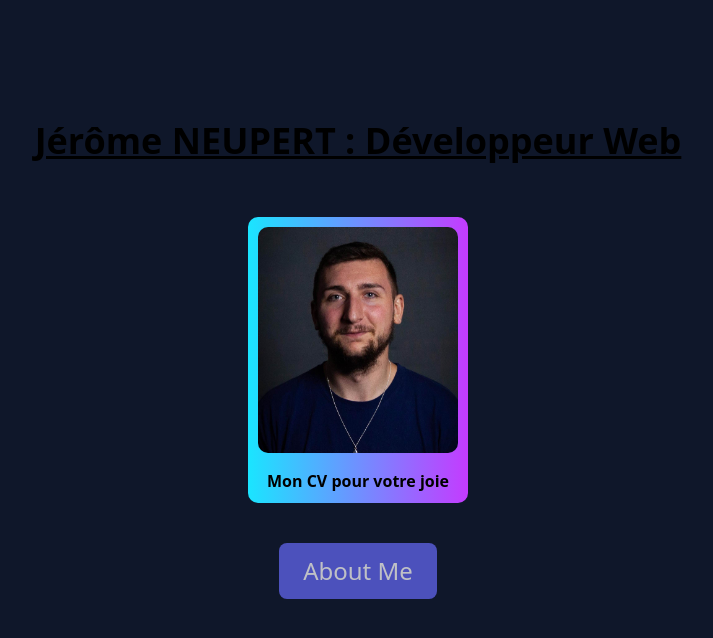
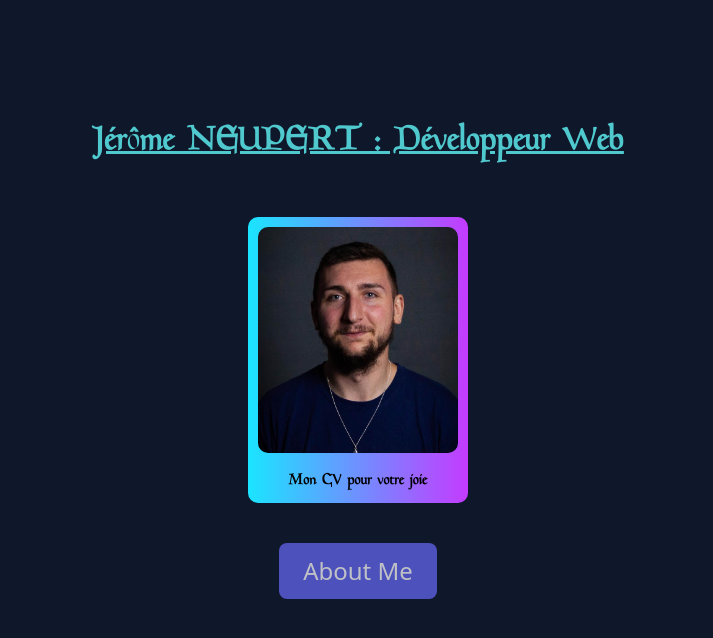
Before and after one commit to Elfspectrals/portfolioV2, a React (Create React App) app in the folder portfolio/: page / in a window 1280 px wide. Shown: the top 638 px of the page, without its empty margins (282-995 px from the left). Built offline with nearby package versions, Linux system fonts and the light colour scheme.

Commit message:
still improving style

```diff
--- a/portfolio/src/App.css
+++ b/portfolio/src/App.css
@@ -1,3 +1,12 @@
+@font-face {
+  font-family: 'Goudy';
+  src: url('./goudy.ttf') format('truetype');
+}
+
+p,h1,h2,h3,h4,h5,h6 {
+  font-family: 'Goudy', sans-serif;
+  font-style: normal;
+}
 .title {
     padding-top: 5vh;
     padding-bottom: 5vh;
@@ -44,3 +53,12 @@ ul .LI_AL{
   border-radius: 10px;
   display: block;
 }
+
+.titleDev {
+  color: #50C9CE;
+  border-radius: 50px;
+}
+
+.cursor-pointer {
+  background: white;
+}
--- a/portfolio/src/App.js
+++ b/portfolio/src/App.js
@@ -132,7 +132,7 @@ export default function App() {
     <div className="h-screen overflow-y-scroll snap-y snap-mandatory">
       {/* Présentation */}
       <section className="h-screen flex flex-col justify-center items-center px-4 snap-start bg-slate-900 to-purple-700">
-        <h2 className="text-3xl md:text-4xl font-bold mb-4 text-center title">
+        <h2 className="text-3xl md:text-4xl font-bold mb-4 text-center title titleDev">
           Jérôme NEUPERT : Développeur Web
         </h2>
         <div className="flex justify-center">
```
Also changed, not shown: portfolio/src/goudy.ttf (added).
